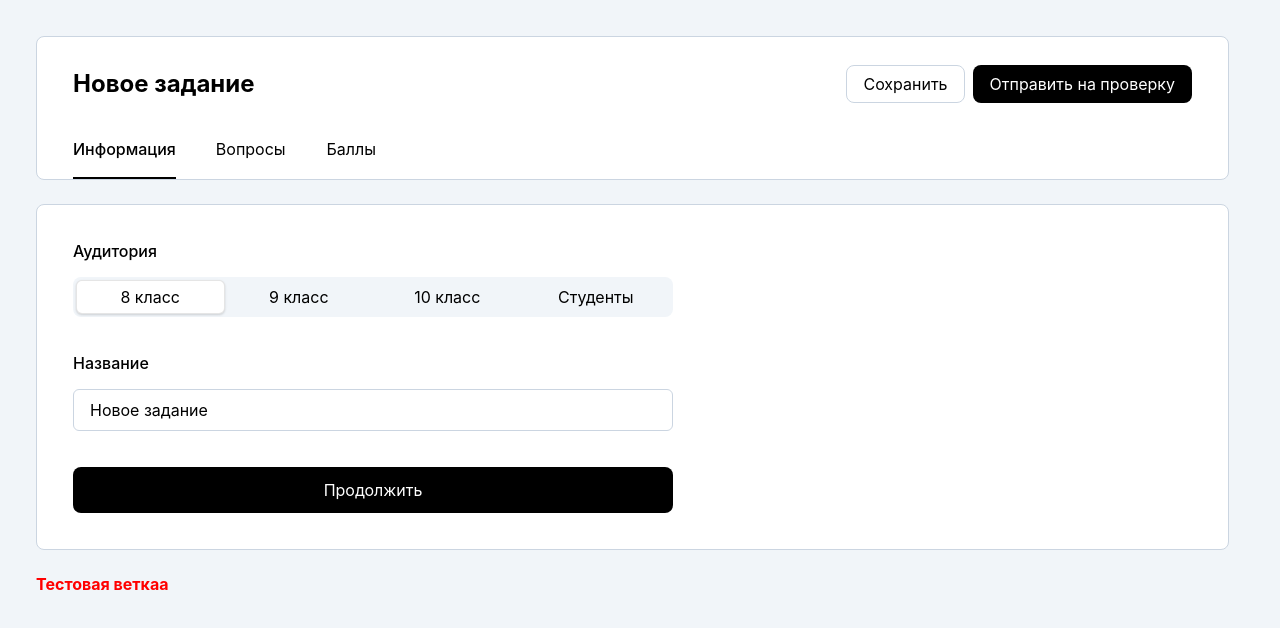
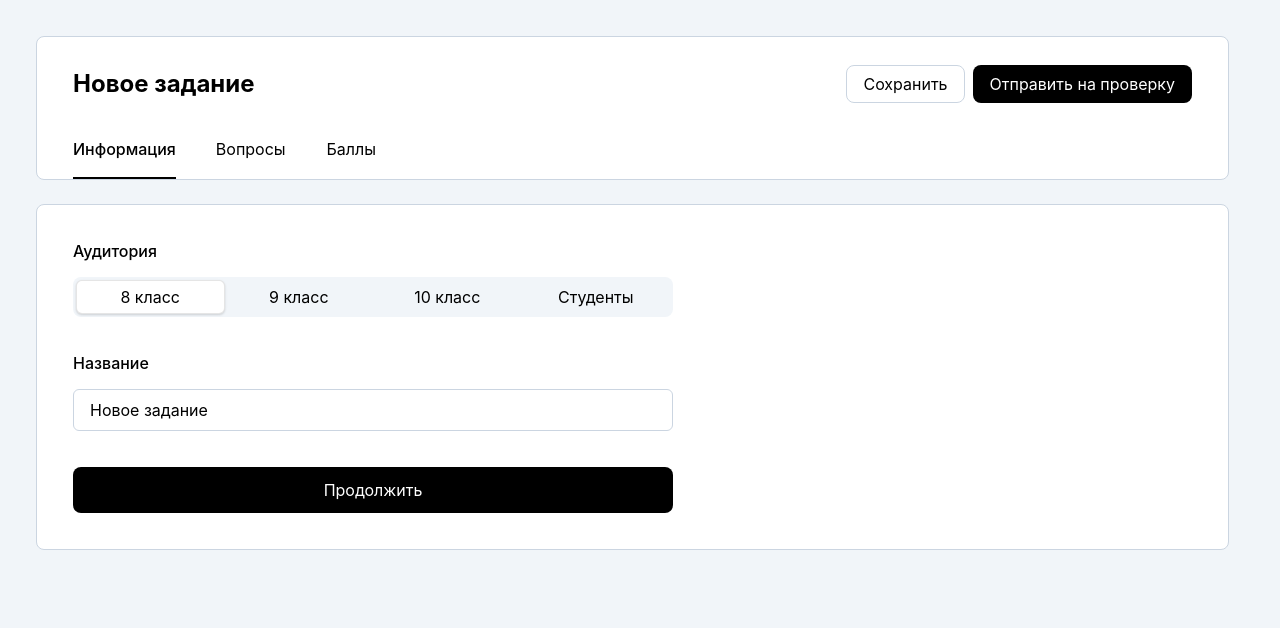
Before and after one commit to alexander-albul/commonwealth, a Svelte app: page / in a window 1280 px wide. Shown: the top 628 px of the page. Built offline with nearby package versions, Linux system fonts and the light colour scheme.

Commit message:
1 file modified

```diff
--- a/src/App.svelte
+++ b/src/App.svelte
@@ -30,8 +30,6 @@
 	<svelte:component this={tabs[$uiState.activeTab].component}/>
 </div>
 
-<b style="color: red">Тестовая веткаа</b>
-
 <style>
 	.header{
 		display: flex;
```
